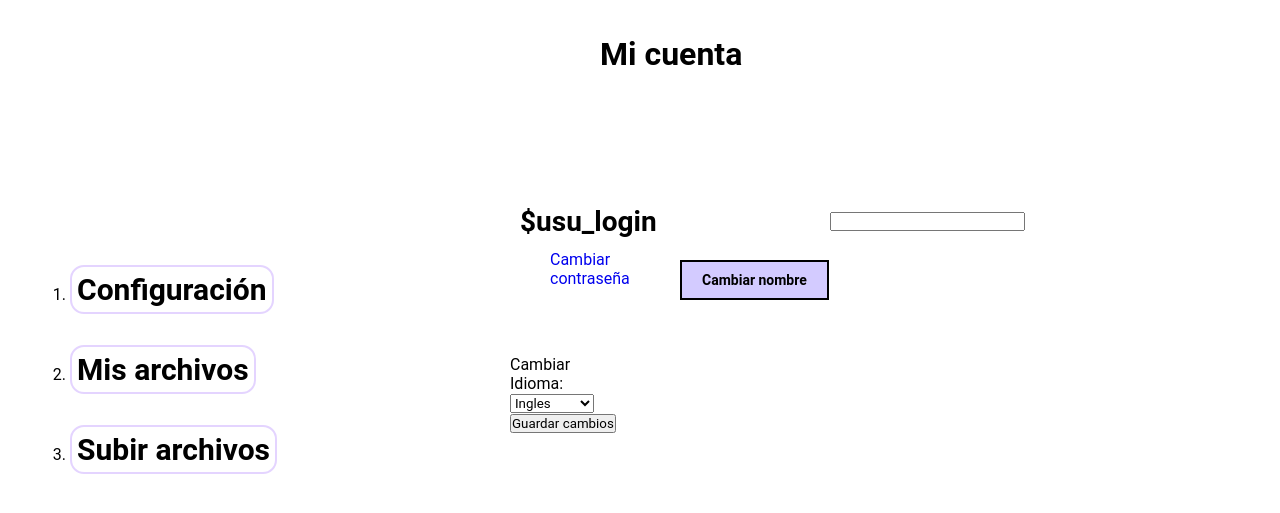
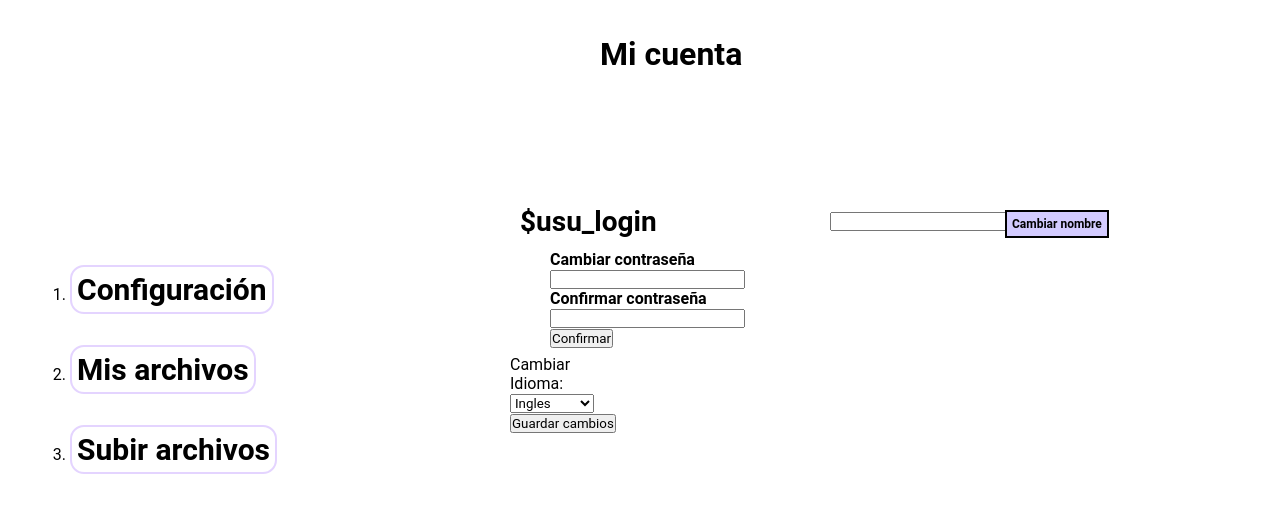
Before and after one commit to SantiagoMartin1/DISE-OPR, a PHP site: page /config.html in a window 1280 px wide. Shown: the top 513 px of the page. Run offline with PHP 8.4, Linux system fonts and the light colour scheme.

Commit message:
config account

```diff
--- a/account.css
+++ b/account.css
@@ -70,11 +70,11 @@
 
 .config--nombre .btn--name{
     position: absolute;
-    top: 70px;
-    left: 175px;
-    padding: 10px 20px;
+    top: 20px;
+    left: 500px;
+    padding: 5px 5px;
     border: 2px solid black;
-    font-size: 14px;
+    font-size: 12px;
     background: transparent;
     font-weight: 600;
     cursor: pointer;
@@ -89,6 +89,8 @@
     color: #fff;
     background-color: #9d8dfc;
 }
+
+
 
 .config--Contraseña{
     position: absolute;
--- a/config.html
+++ b/config.html
@@ -43,7 +43,13 @@
                 </form>
             </div>
             <div class="config--Contraseña">
-                <a href="#">Cambiar contraseña</a>
+                <form action="#">
+                    <h4>Cambiar contraseña</h4>
+                    <input type="password">
+                    <h4>Confirmar contraseña</h4>
+                    <input type="password">
+                    <input type="submit" name="" id="" value="Confirmar">
+                </form>
             </div>
         </div>
     </div>
```
